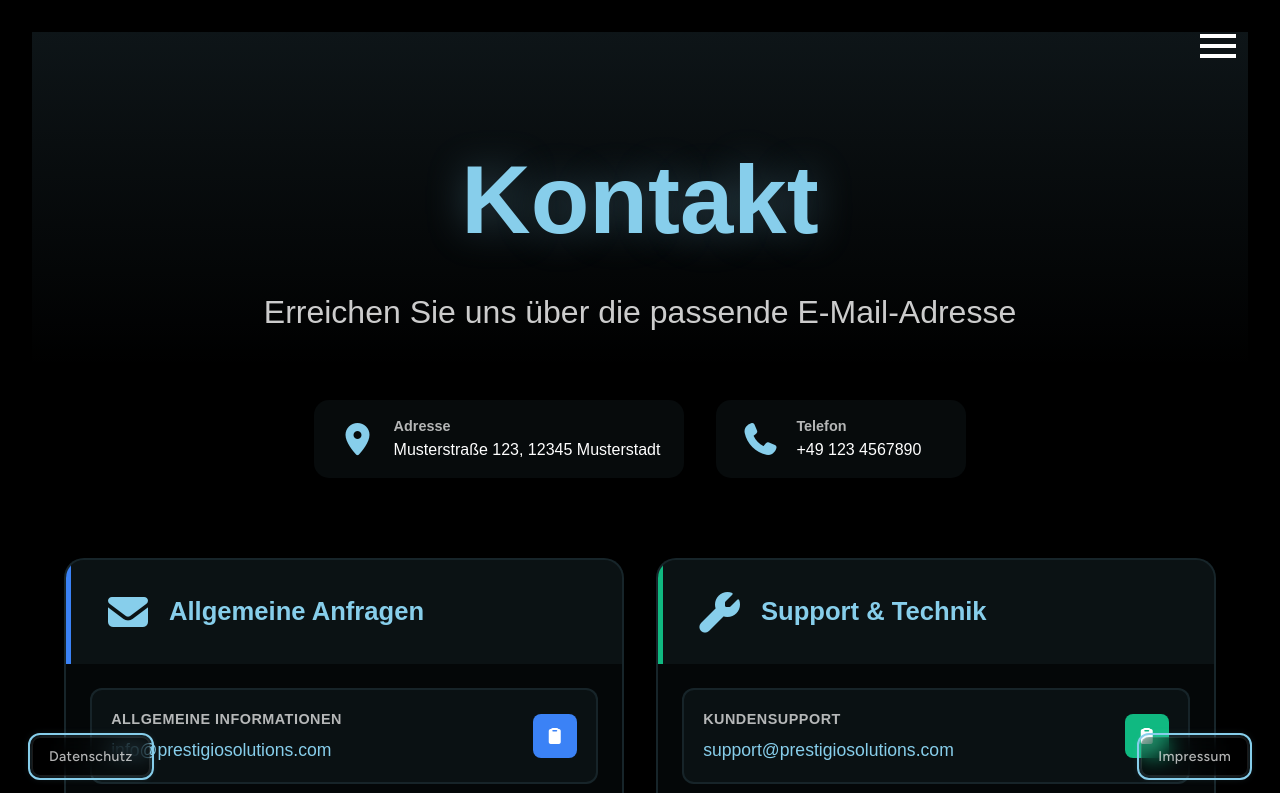
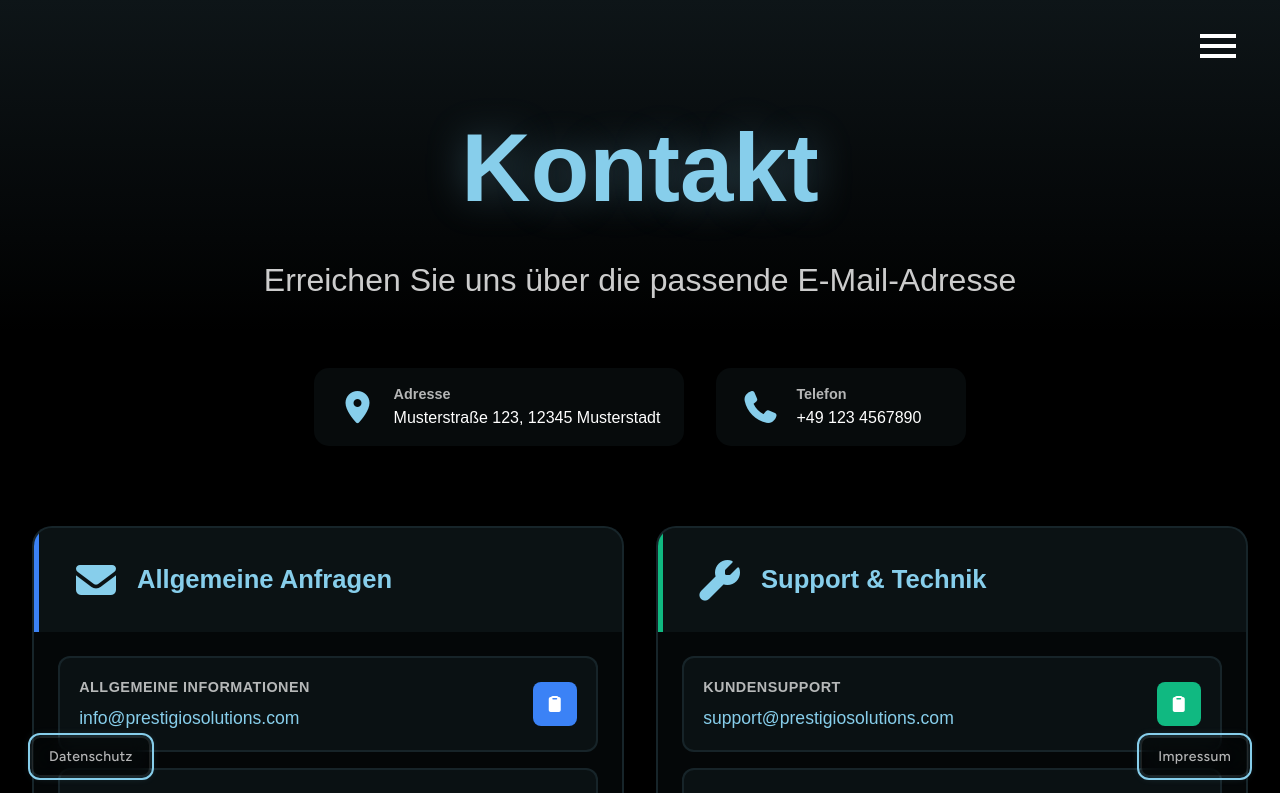
Before and after one commit to KristianPejic/PrestigioSolutions, an Angular app: page /kontakt in a window 1280 px wide. Shown: the top 793 px of the page. Built offline with nearby package versions, Linux system fonts and the light colour scheme.

Commit message:
style:Improving UI

```diff
--- a/src/app/app.routes.ts
+++ b/src/app/app.routes.ts
@@ -2,7 +2,7 @@
 
 export const routes: Routes = [
   {
-    path: 'uber-uns',
+    path: 'über-uns',
     loadComponent: () =>
       import('./components/pages/uber-uns/uber-uns').then(
         (m) => m.UberUns
--- a/src/app/components/hero/hero.css
+++ b/src/app/components/hero/hero.css
@@ -644,7 +644,6 @@
 .prestigio-text {
   position: relative;
   display: inline-block;
-  white-space: nowrap;
 }
 
 .prestigio-text .letter {
--- a/src/app/components/hero/hero.html
+++ b/src/app/components/hero/hero.html
@@ -31,7 +31,8 @@
             Software nach Maß
           </p>
           <h1 class="prestigio-text font-black leading-tight tracking-tight text-4xl sm:text-6xl lg:text-7xl xl:text-8xl text-white">
-            <span class="letter letter-p text-primary">P</span><span class="letter letter-rest">RESTIGIO </span>
+            <span class="letter letter-p text-primary">P</span><span class="letter letter-rest">RESTIGIO</span>
+            <span class="letter-space"></span>
             <span class="letter letter-s text-primary">S</span><span class="letter letter-rest">OLUTIONS</span>
           </h1>
         </div>
--- a/src/app/components/navbar/navbar.ts
+++ b/src/app/components/navbar/navbar.ts
@@ -35,11 +35,11 @@
   private buttonCooldownTimeout: any;
 
   menuLinks = [
-    { name: 'Home', route: '/' },
-    { name: 'About Us', route: '/uber-uns' },
+    { name: 'Startseite', route: '/' },
+    { name: 'Über Uns', route: '/über-uns' },
     { name: 'Services', route: '/unsere-services' },
     { name: 'Portfolio', route: '/portfolio' },
-    { name: 'Contact', route: '/kontakt' },
+    { name: 'Kontakt', route: '/kontakt' },
     { name: 'Socials', route: '/socials' }
   ];
 
--- a/src/app/components/pages/kontakt/kontakt.css
+++ b/src/app/components/pages/kontakt/kontakt.css
@@ -3,7 +3,6 @@
   min-height: 100vh;
   background: #000;
   color: #fff;
-  padding: 2rem;
   font-family: Arial, sans-serif;
 }
 
--- a/src/app/components/pages/portfolio/portfolio.css
+++ b/src/app/components/pages/portfolio/portfolio.css
@@ -1,4 +1,4 @@
-.page-container { min-height: 100vh; background: black; color: white; padding: 2rem; }
+.page-container { min-height: 100vh; background: black; color: white; }
     .hero-section { text-align: center; padding: 6rem 2rem 4rem; background: linear-gradient(180deg, rgba(135, 206, 235, 0.1), transparent); }
     .page-title { font-size: clamp(3rem, 8vw, 6rem); font-weight: 800; color: #87CEEB; margin-bottom: 1rem; text-shadow: 0 0 40px rgba(135, 206, 235, 0.3); }
     .page-subtitle { font-size: clamp(1.2rem, 3vw, 2rem); color: rgba(255, 255, 255, 0.8); font-weight: 300; }
--- a/src/app/components/pages/socials/socials.css
+++ b/src/app/components/pages/socials/socials.css
@@ -1,4 +1,4 @@
-.page-container { min-height: 100vh; background: black; color: white; padding: 2rem; }
+.page-container { min-height: 100vh; background: black; color: white;}
     .hero-section { text-align: center; padding: 6rem 2rem 4rem; background: linear-gradient(180deg, rgba(135, 206, 235, 0.1), transparent); }
     .page-title { font-size: clamp(3rem, 8vw, 6rem); font-weight: 800; color: #87CEEB; margin-bottom: 1rem; text-shadow: 0 0 40px rgba(135, 206, 235, 0.3); }
     .page-subtitle { font-size: clamp(1.2rem, 3vw, 2rem); color: rgba(255, 255, 255, 0.8); font-weight: 300; }
```
